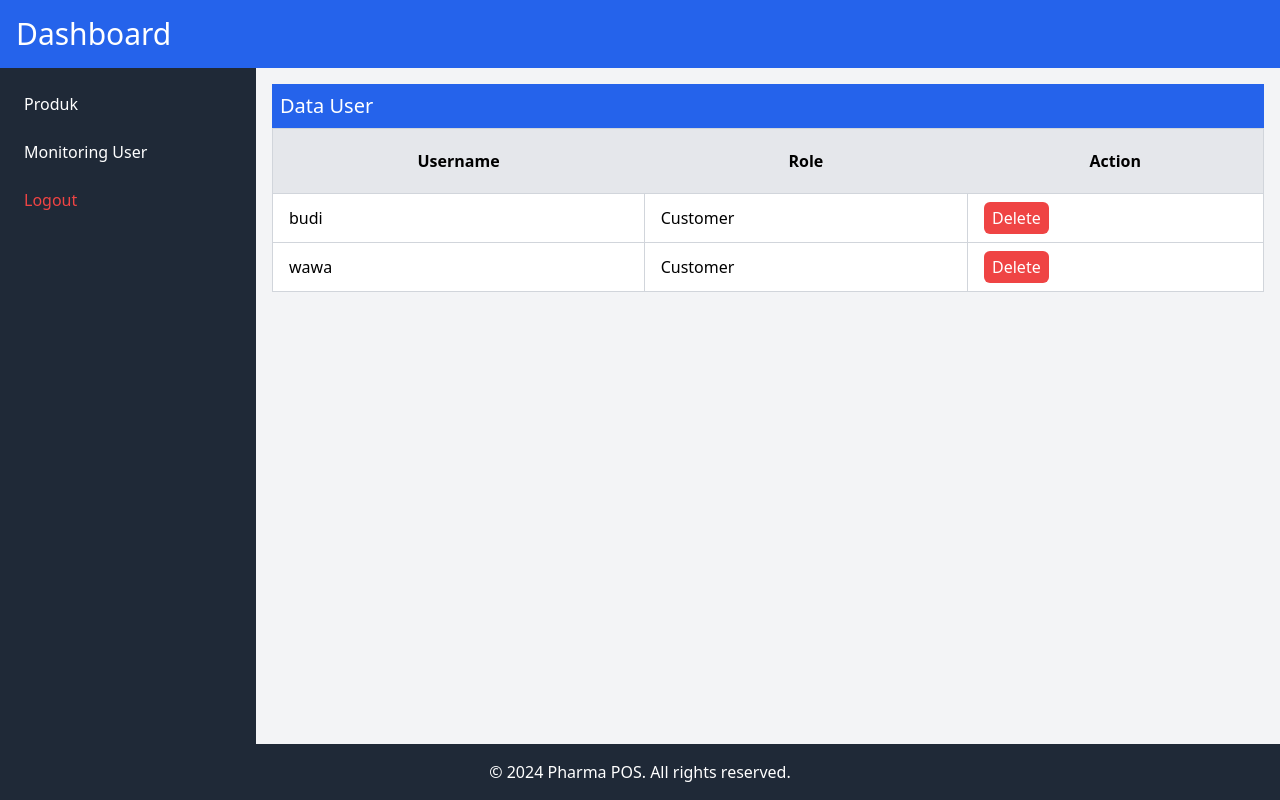
After one commit to adzhanfarhan08/pharma-pos, a PHP site: page /pharma-pos/monitoring.php in a window 1280 px wide. The commit adds this page. Run offline with PHP 8.4, Linux system fonts and the light colour scheme; the visitor is signed in with stand-in values (Sample User, id 1); data comes from the database, SQL or seed files in the repository.

Commit message:
fix: multiuser feat: monitoring user

```diff
--- /dev/null
+++ b/monitoring.php
@@ -0,0 +1,92 @@
+<?php
+session_start();
+
+// Pastikan hanya admin yang bisa mengakses halaman ini
+if (!isset($_SESSION['username']) || $_SESSION['role'] != 1) {
+    header("Location: login.php");
+    exit();
+}
+
+include 'db.php';
+
+// Ambil data pengguna dari database
+$sql = "SELECT * FROM tb_users";
+$result = $conn->query($sql);
+
+?>
+
+<!DOCTYPE html>
+<html lang="en">
+
+<head>
+    <meta charset="UTF-8">
+    <meta name="viewport" content="width=device-width, initial-scale=1.0">
+    <!-- Tailwind Import -->
+    <link href="https://cdn.jsdelivr.net/npm/tailwindcss@2.2.19/dist/tailwind.min.css" rel="stylesheet">
+    <!-- <link href="public/css/tailwind.css" rel="stylesheet"> -->
+    <title>Dashboard</title>
+</head>
+
+<body class="bg-gray-100">
+    <div class="min-h-screen flex flex-col">
+        <header class="bg-blue-600 text-white p-4">
+            <h1 class="text-3xl">Dashboard</h1>
+        </header>
+        <div class="flex flex-1">
+            <nav class="bg-gray-800 text-white w-64">
+                <ul>
+                    <nav class="bg-gray-800 text-white w-64 p-4">
+                        <ul>
+                            <li class="mb-2"><a href="http://localhost/pharma-pos/dashboard_admin.php" class="block p-2 rounded hover:bg-gray-700">Produk</a></li>
+                            <li class="mb-2"><a href="http://localhost/pharma-pos/monitoring.php" class="block p-2 rounded hover:bg-gray-700">Monitoring User</a></li>
+                            <li class="mb-2 text-red-500"><a href="logout.php" class="block p-2 rounded hover:bg-gray-700">Logout</a></li>
+                        </ul>
+                    </nav>
+                </ul>
+            </nav>
+            <main class="flex-1 p-4">
+                <header class="bg-blue-600 text-white p-2">
+                    <h1 class="text-xl">Data User</h1>
+                </header>
+                <table class="min-w-full bg-white border-collapse border border-gray-300">
+                    <thead class="bg-gray-200">
+                        <tr>
+                            <th class="p-5">Username</th>
+                            <th class="p-5">Role</th>
+                            <th class="p-5">Action</th>
+                        </tr>
+                    </thead>
+                    <tbody>
+                        <?php
+                        if ($result !== false && $result->num_rows > 0) {
+                            while ($row = $result->fetch_assoc()) {
+                                if ($row['role_id'] != 1) { // Menampilkan hanya jika role_id bukan 1 (Admin)
+                                    echo '<tr class="border border-gray-300">';
+                                    echo '<td class="border border-gray-300 py-2 px-4">' . $row['username'] . "</td>";
+                                    echo '<td class="border border-gray-300 py-2 px-4">' . ($row['role_id'] == 1 ? 'Admin' : 'Customer') . "</td>";
+                                    echo '<td class="border border-gray-300 py-2 px-4">';
+                                    echo '<form method="post" action="delete_user.php">';
+                                    echo '<input type="hidden" name="user_id" value="' . $row['user_id'] . '">';
+                                    echo '<button type="submit" class="bg-red-500 hover:bg-red-600 text-white py-1 px-2 rounded-md">Delete</button>';
+                                    echo '</form>';
+                                    echo "</td>";
+                                    echo "</tr>";
+                                }
+                            }
+                        } else {
+                            echo "<tr><td colspan='3'>Tidak ada pengguna terdaftar</td></tr>";
+                        }
+                        ?>
+                    </tbody>
+                </table>
+                <br>
+            </main>
+        </div>
+
+        <footer class="bg-gray-800 text-white text-center p-4">
+            <p>&copy; 2024 Pharma POS. All rights reserved.</p>
+        </footer>
+    </div>
+</body>
+
+</html>
```
Also changed, not shown: auth.php (+0 -29 lines), dashboard_admin.php (+3 -9 lines), dashboard_customer.php (+28 -6 lines), delete_user.php (added, +46 -0 lines).
